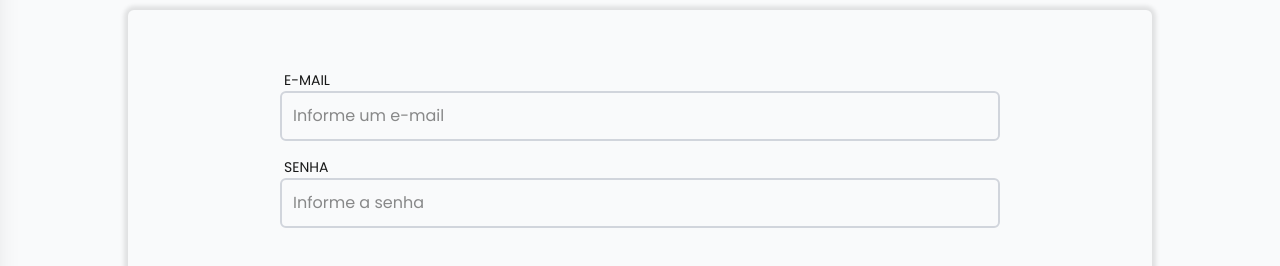
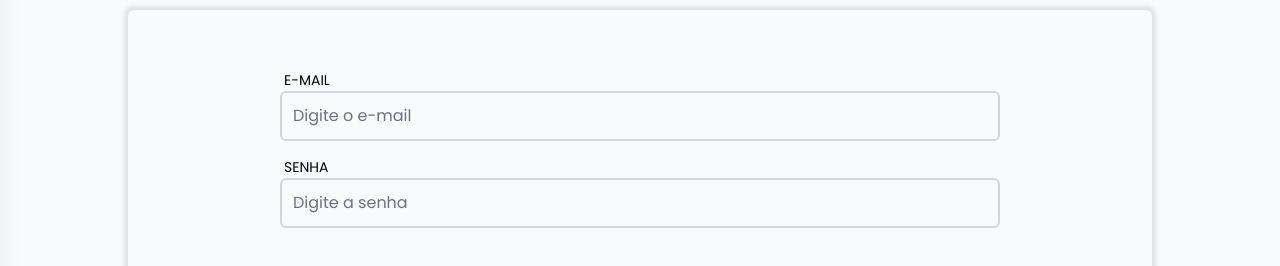
Before and after one commit to JoaoGAvale/Laborat-rio-de-Programa-o-2025.2, a Next.js app: page /login in a window 1280 px wide. Shown: the part 199-465 px from the top of the page. Built offline with nearby package versions, Linux system fonts and the light colour scheme.

Commit message:
[João Vale] feat: componentizando textinput e botão.

```diff
--- /dev/null
+++ b/src/app/components/Botao.js
@@ -0,0 +1,23 @@
+import React from "react";
+
+export const Botao = ({
+    onClick,
+    disabled = false,
+    text = "CONFIRMAR",
+    type = "normal"
+}) => {
+    const className = {
+        normal:`bg-green-400 px-5 border-2 border-green-600 rounded-full w-[200px] h-[50px] ${disabled ? "border-pink-500 text-pink-600 bg-white opacity-70" : " hover:bg-green-500 text-white"}`,
+        cancel:`bg-white px-5 border-2 border-green-600 rounded-full w-[200px] h-[50px] text-green-600 ${disabled ? "opacity-70" : ""}`
+    }
+
+    return (
+        <button
+            className={className[type] ?? ""}
+            onClick={()=>{onClick()}}
+            disabled={disabled}
+        >
+            {text}
+        </button>
+)
+}
--- /dev/null
+++ b/src/app/components/TextInput.js
@@ -0,0 +1,32 @@
+'use client'
+import React from "react"
+
+export const TextInput= ({
+    value,
+    setValue,
+    label = "",
+    placeholder = "Digite",
+    type = 'text',
+    className = "",
+    disabled = false,
+})=>{
+    return(
+        <div className={`max-w-[720px] w-full text-black font-['PoppinsRegular'] ${className} ${disabled ? "opacity-70" : ""}`}>
+            {label ?
+                <span className="text-[14px] text-left block ml-1">
+                    {label}
+                </span>
+            :
+                ""
+            }
+            <input
+            type={type}
+            placeholder={placeholder}
+            value={value}
+            className="w-full p-[11px] border-2 rounded-md border-gray-300 focus:border-gray-500 placeholder:text-gray-500"
+            onChange={(e)=>setValue(e.target.value)}
+            disabled={disabled}
+            ></input>
+        </div>
+    )
+}
--- a/src/app/login/page.js
+++ b/src/app/login/page.js
@@ -2,6 +2,8 @@
 import React, {useState} from "react";
 import { useAlert } from "../context/AlertContext";
 import { useRouter } from "next/navigation";
+import { TextInput } from "../components/TextInput";
+import { Botao } from "../components/Botao";
 
 export default function LoginPage(){
 
@@ -68,38 +70,27 @@ export default function LoginPage(){
         <div className="flex flex-col gap-10">
             <div className="page-title mt-[60px] text-center">LOGIN</div>
             <div className="w-full flex flex-col items-center shadow-[0_0_4px_4px_rgba(0,0,0,0.1)] p-[60px] rounded-md gap-4">
-                <div className="max-w-[720px] w-full">
-                    <span className="text-[14px] text-left block ml-1">
-                        E-MAIL
-                    </span>
-                    <input
+                <TextInput
+                    value={email}
+                    setValue={setEmail}
+                    label={"E-MAIL"}
+                    placeholder="Digite o e-mail"
                     type="text"
-                    placeholder="Informe um e-mail"
-                    value={email}
-                    className="w-full p-[11px] border-2 rounded-md border-gray-300 focus:border-gray-500"
-                    onChange={(e)=>setEmail(e.target.value)}
+                />
+                <TextInput
+                    value={senha}
+                    setValue={setSenha}
+                    label={"SENHA"}
+                    placeholder="Digite a senha"
+                    type="password"
+                />
+                <div className="flex flex-col items-center w-full pt-[24px]">
+                    <Botao
+                        onClick={setUsuarioLocalStorage}
+                        disabled={disableButtom()}
+                        type="normal"
+                        text="CONFIRMAR"
                     />
-                </div>
-                <div className="max-w-[720px] w-full">
-                    <span className="text-[14px] text-left block ml-1">
-                        SENHA
-                    </span>
-                    <input
-                    type="password"
-                    placeholder="Informe a senha"
-                    value={senha}
-                    className="w-full p-[11px] border-2 rounded-md border-gray-300 focus:border-gray-500"
-                    onChange={(e)=>setSenha(e.target.value)}
-                    ></input>
-                </div>
-                <div className="flex flex-col items-center w-full pt-[24px]">
-                    <button
-                        className={`bg-green-400 px-5 border-2 border-green-600 rounded-full w-[200px] h-[50px] ${disableButtom() ? "border-pink-500 text-pink-600 bg-white opacity-70" : " hover:bg-green-500 text-white"}`}
-                        onClick={()=>{setUsuarioLocalStorage()}}
-                        disabled={disableButtom()}
-                    >
-                        CONFIRMAR
-                    </button>
                 </div>
             </div>
         </div>
```
